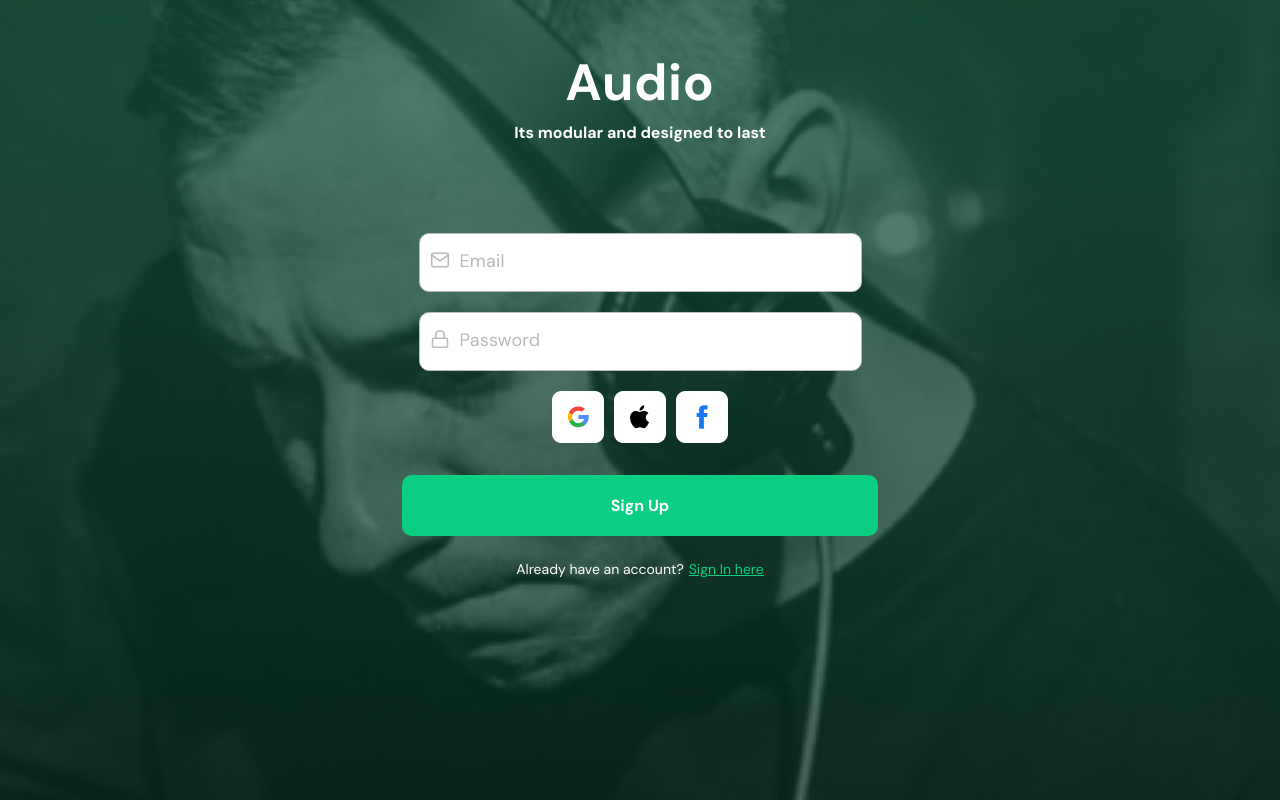
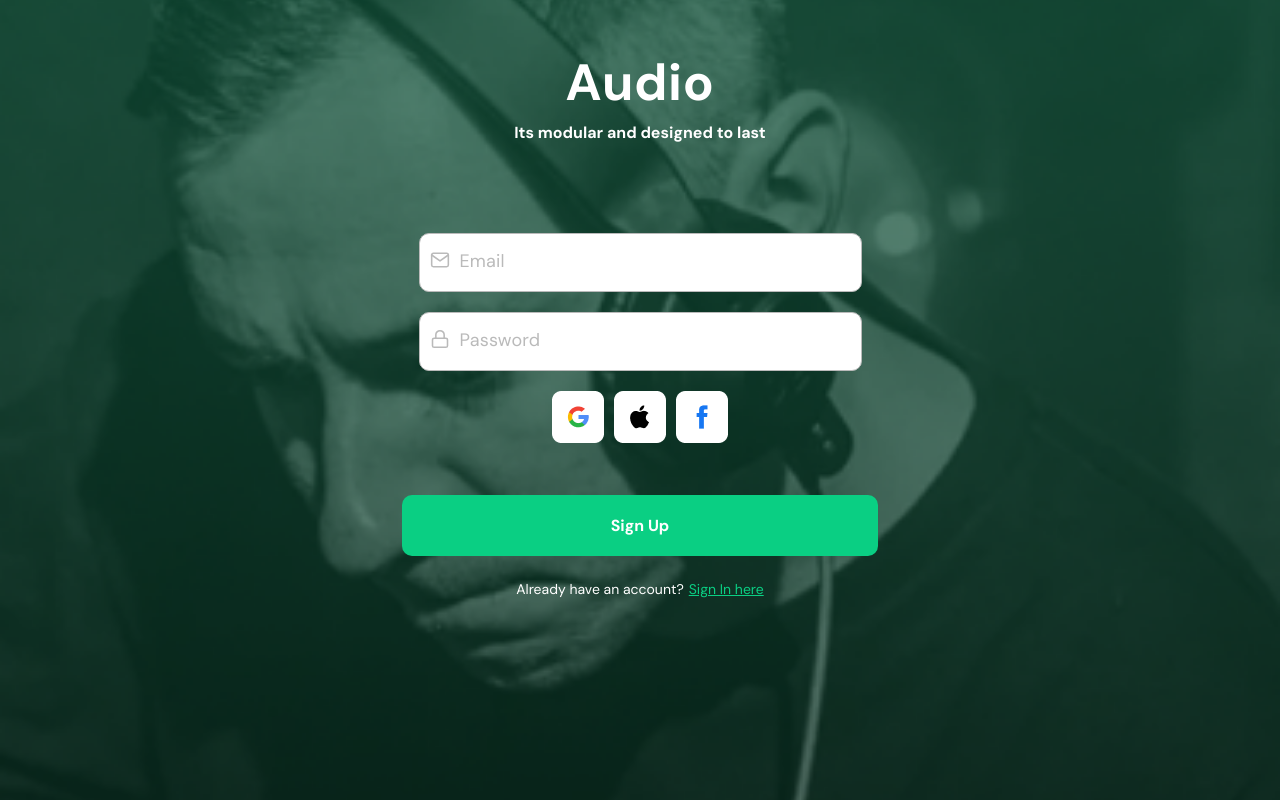
Before and after one commit to amarealcoder/E-commerce-store, a React (Create React App) app: page / in a window 1280 px wide. Built offline with nearby package versions, Linux system fonts and the light colour scheme; no server answers; a web font is replaced by a local one.

Commit message:
Fix buttons

```diff
--- a/src/components/auth/AuthForm.module.css
+++ b/src/components/auth/AuthForm.module.css
@@ -68,6 +68,9 @@
 }
 .formContainer .formActions {
   margin-top: 32px;
+  text-align: center;
+  width: 150%;
+  padding: 20px 10px
 }
 .formContainer .socialIcons {
   display: flex;
--- a/src/components/ui/Button.module.css
+++ b/src/components/ui/Button.module.css
@@ -1,7 +1,7 @@
 .button {
   background: #0acf83;
   border-radius: 10px;
-  padding: 18px 10%;
+  padding: 18px 20%;
   outline: none;
   border: none;
   font-weight: bold;
```
